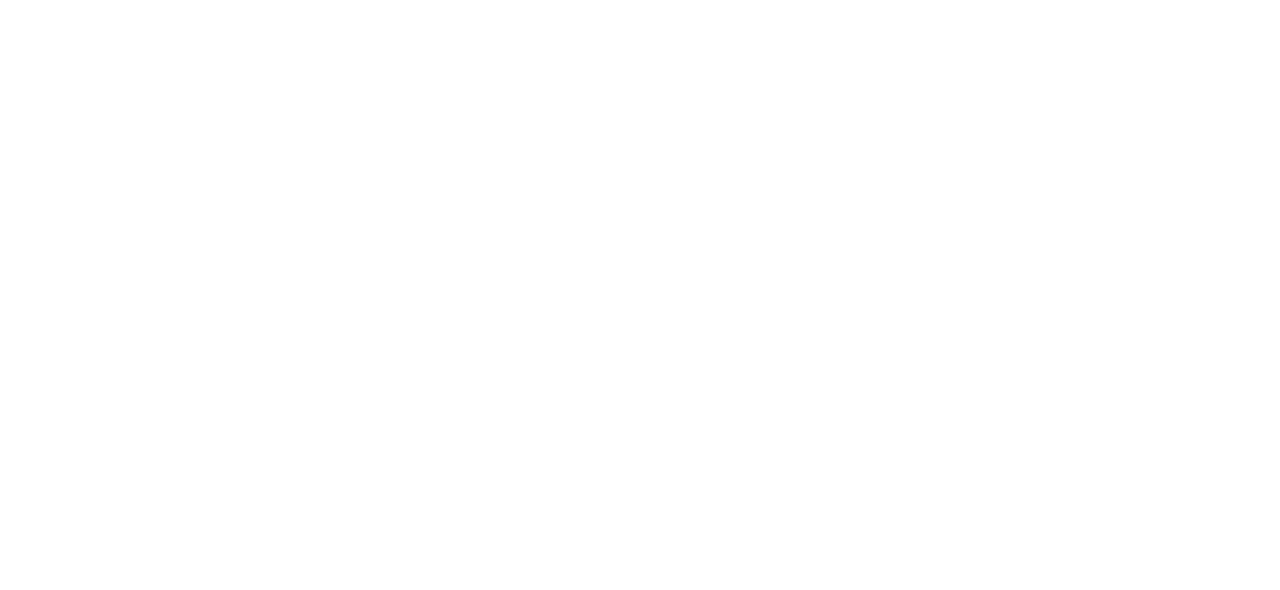
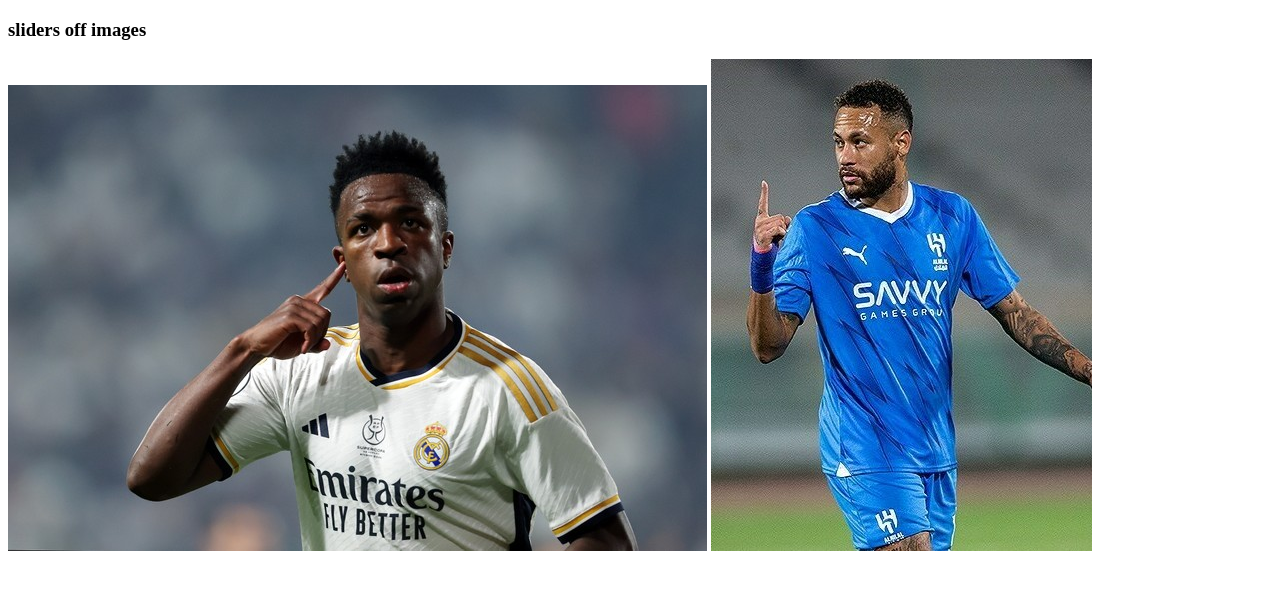
Before and after one commit to Durjoychaterjee/my-fourth-repo, a plain HTML site: page index.html in a window 1280 px wide. Drawn offline with Linux system fonts and the light colour scheme.

Commit message:
my image commit

```diff
--- a/index.html
+++ b/index.html
@@ -5,11 +5,14 @@
     <meta charset="UTF-8">
     <meta name="viewport" content="width=device-width, initial-scale=1.0">
     <title>my fourth repo</title>
+    <link rel="stylesheet" href="style/sliders.css">
 </head>
 
 <body>
     <div>
-
+        <h3>sliders off images</h3>
+        <img src="./image/Vinicius-Jr-6c9ba9a.jpg" alt="">
+        <img src="./image/Neymar_Jr._with_Al_Hilal,_3_October_2023_-_03_(cropped).jpg" alt="">
     </div>
 </body>
 
```
Also changed, not shown: image/Neymar_Jr._with_Al_Hilal,_3_October_2023_-_03_(cropped).jpg (added), image/Vinicius-Jr-6c9ba9a.jpg (added), style/sliders.css (added).
